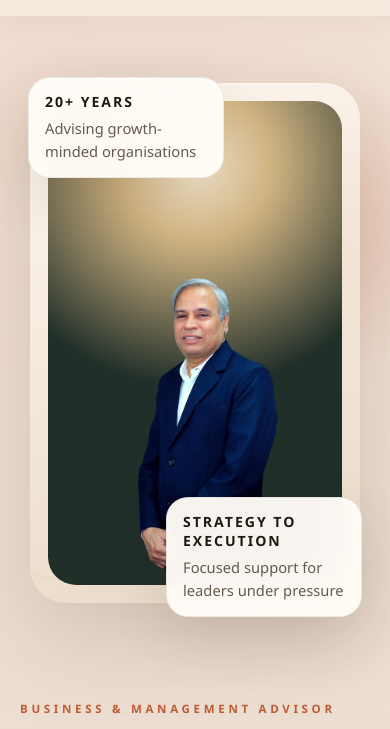
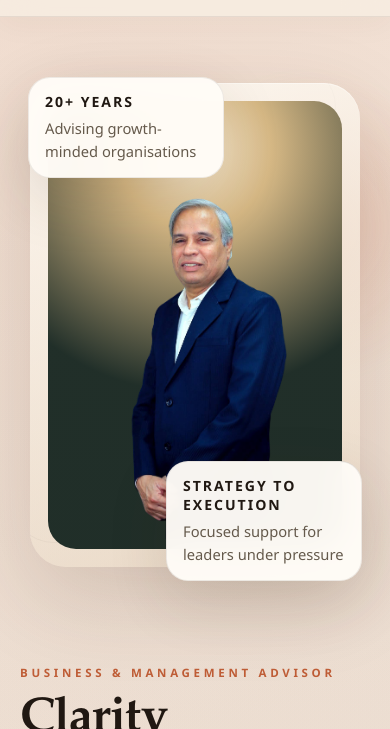
Before and after one commit to yogeshkdesai-lgtm/yogesh-website-live, a plain HTML site: page index.html in a window 390 px wide. Shown: the part 72-801 px from the top of the page. Drawn offline with Linux system fonts and the light colour scheme; no server answers.

Commit message:
Make portrait larger and more dominant

```diff
--- a/styles.css
+++ b/styles.css
@@ -345,7 +345,7 @@ textarea {
 
 .portrait-frame {
   position: relative;
-  min-height: 760px;
+  min-height: 700px;
   border-radius: 36px;
   padding: 18px;
   overflow: hidden;
@@ -368,12 +368,12 @@ textarea {
   position: relative;
   z-index: 1;
   width: 100%;
-  height: 720px;
+  height: 680px;
   object-fit: contain;
-  object-position: center bottom;
+  object-position: center 90%;
   border-radius: 28px;
-  transform: scale(0.82);
-  transform-origin: center bottom;
+  transform: scale(1.16);
+  transform-origin: center 88%;
 }
 
 .portrait-stage {
@@ -381,7 +381,7 @@ textarea {
   inset: 18px;
   border-radius: 28px;
   background:
-    radial-gradient(circle at 50% 13%, rgba(255, 241, 217, 0.98), rgba(233, 198, 142, 0.88) 17%, rgba(33, 47, 41, 0.95) 50%),
+    radial-gradient(circle at 50% 11%, rgba(255, 241, 217, 0.98), rgba(233, 198, 142, 0.9) 18%, rgba(33, 47, 41, 0.95) 57%),
     linear-gradient(180deg, #253831 0%, #172520 100%);
 }
 
@@ -412,13 +412,13 @@ textarea {
 }
 
 .floating-card-top {
-  top: 26px;
+  top: 24px;
   left: -18px;
 }
 
 .floating-card-bottom {
-  right: -32px;
-  bottom: 30px;
+  right: -26px;
+  bottom: 24px;
   max-width: 250px;
 }
 
@@ -790,13 +790,13 @@ textarea {
   }
 
   .portrait-frame {
-    min-height: 660px;
+    min-height: 610px;
   }
 
   .hero-image {
-    height: 620px;
-    transform: scale(0.86);
-    transform-origin: center bottom;
+    height: 582px;
+    transform: scale(1.08);
+    transform-origin: center 88%;
   }
 
   .floating-card-top {
@@ -821,13 +821,13 @@ textarea {
   }
 
   .portrait-frame {
-    min-height: 520px;
+    min-height: 480px;
   }
 
   .hero-image {
-    height: 484px;
-    transform: scale(0.92);
-    transform-origin: center bottom;
+    height: 448px;
+    transform: scale(1.02);
+    transform-origin: center 88%;
   }
 
   .section,
```
